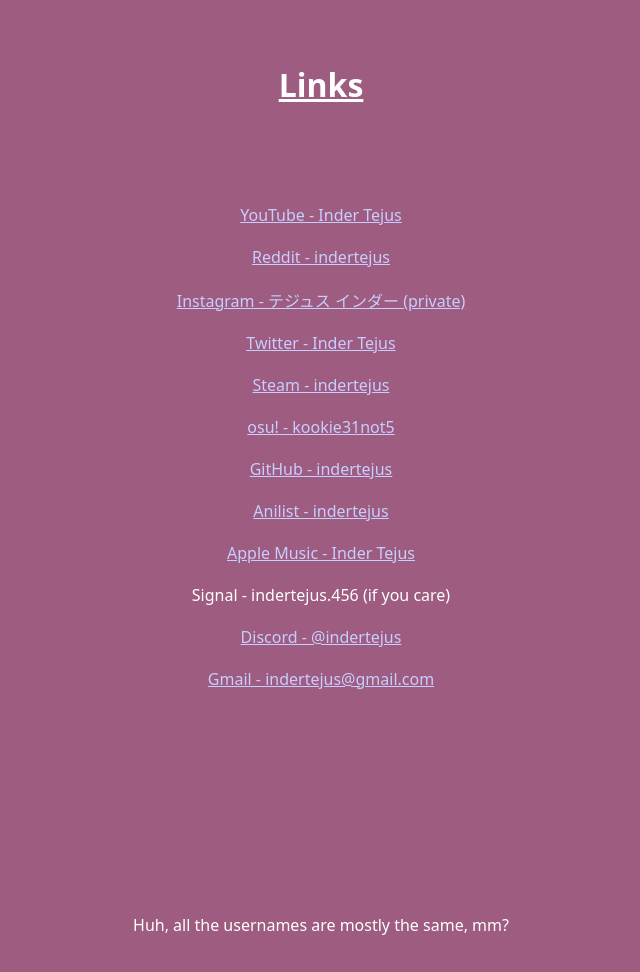
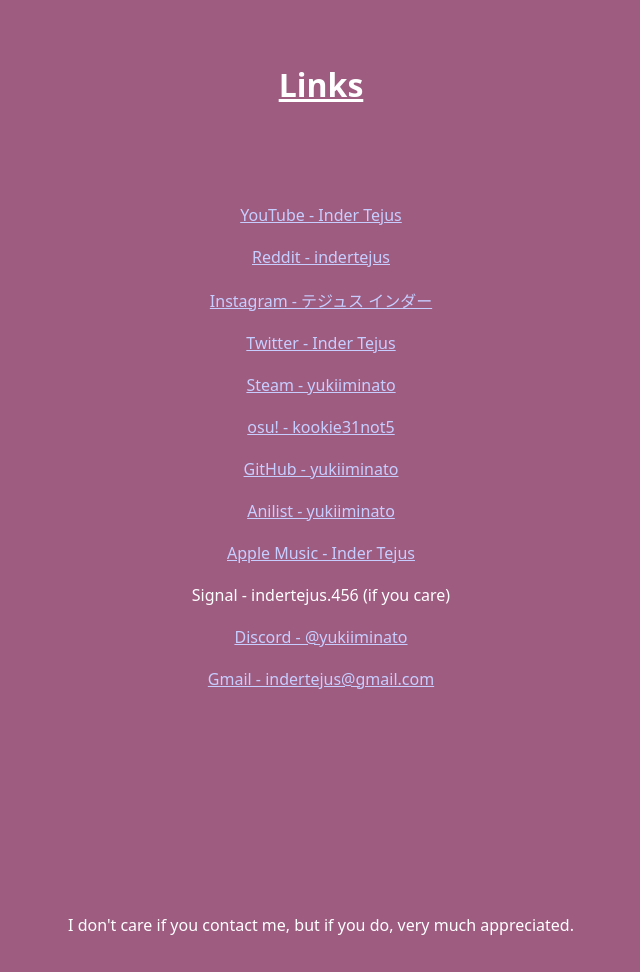
Before and after one commit to yukimiinato/pages, a plain HTML site: page links/index.html in a window 1280 px wide. Shown: the whole page, without its empty margins (319-959 px from the left). Drawn offline with Linux system fonts and the light colour scheme.

Commit message:
yukiiminato update

```diff
--- a/links/index.html
+++ b/links/index.html
@@ -14,20 +14,20 @@
         <br>
         <br>
         <br>
-        <a href="https://youtube.com/@indertejus">YouTube - Inder Tejus</a>
+        <a href="https://youtube.com/@yukiiminato">YouTube - Inder Tejus</a>
         <a href="https://reddit.com/u/indertejus">Reddit - indertejus</a>
-        <a href="https://instagram.com/indertejus">Instagram - テジュス インダー (private)</a>
-        <a href="https://twitter.com/indertejus_">Twitter - Inder Tejus</a>
-        <a href="https://steamcommunity.com/id/indertejus">Steam - indertejus</a>
+        <a href="https://instagram.com/yukiiminato">Instagram - テジュス インダー</a>
+        <a href="https://twitter.com/yukiiminato">Twitter - Inder Tejus</a>
+        <a href="https://steamcommunity.com/id/yukiiminato">Steam - yukiiminato</a>
         <a href="https://osu.ppy.sh/users/kookie31not5">osu! - kookie31not5</a>
-        <a href="https://github.com/indertejus">GitHub - indertejus</a>
-        <a href="https://anilist.co/user/indertejus/">Anilist - indertejus</a>
+        <a href="https://github.com/yukiiminato">GitHub - yukiiminato</a>
+        <a href="https://anilist.co/user/yukiiminato/">Anilist - yukiiminato</a>
         <a href="https://music.apple.com/profile/indertejus">Apple Music - Inder Tejus</a>
         <a>Signal - indertejus.456 (if you care)</a>
-        <a href="https://discordapp.com/users/756075390954373140">Discord - @indertejus</a>
+        <a href="https://discordapp.com/users/756075390954373140">Discord - @yukiiminato</a>
         <a href="mailto:indertejus@gmail.com">Gmail - indertejus@gmail.com</a>
         <br><br><br><br><br><br><br><br><br>
-        <p>Huh, all the usernames are mostly the same, mm?</p>
+        <p>I don't care if you contact me, but if you do, very much appreciated.</p>
     </div>
 </body>
 </html>
```
